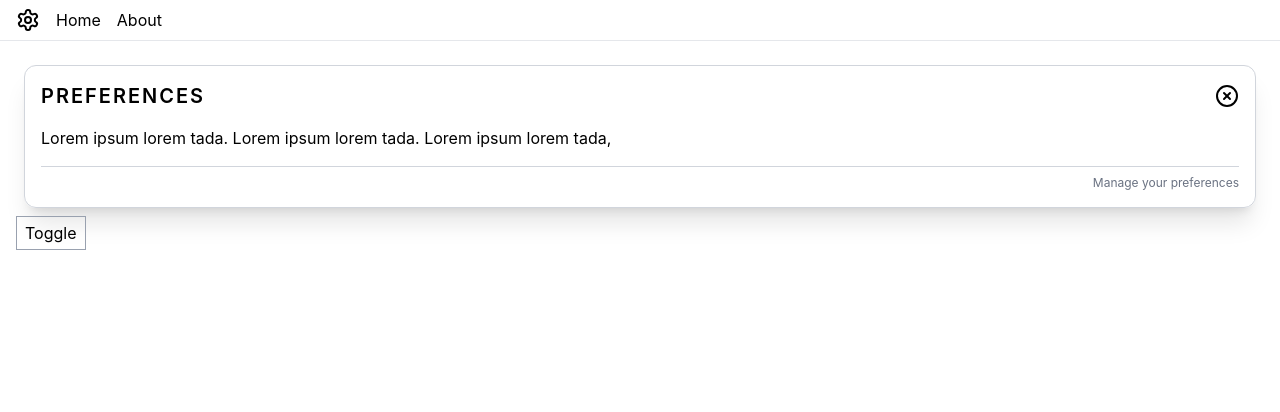
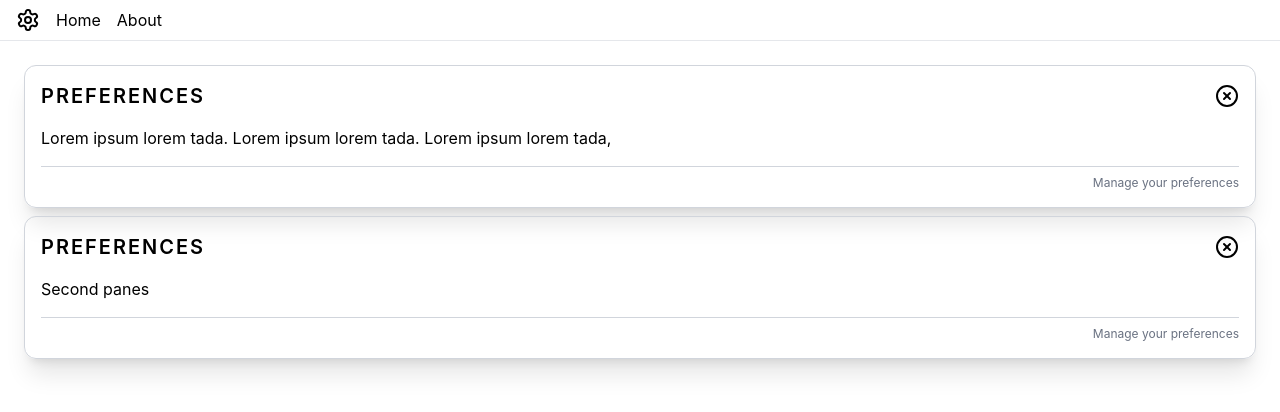
Before and after one commit to srutz/vueimagetools, a Vue app: page / in a window 1280 px wide. Shown: the top 412 px of the page. Built offline with nearby package versions, Linux system fonts and the light colour scheme.

Commit message:
toggle state outside

```diff
--- a/src/components/CardPanel.vue
+++ b/src/components/CardPanel.vue
@@ -7,14 +7,18 @@ interface PropsType {  // definiere unsere eigenschaften
     collapsed?: boolean
 }
 const { heading, footer = "Default footer text" } = defineProps<PropsType>()
-defineEmits([ "toggle"])
+const emit = defineEmits([ "toggle"])
+
+const handleToggle = () => {
+    emit("toggle")
+}
 
 </script>
 <template>
     <div class="flex flex-col gap-4 border border-gray-300 shadow-xl p-4 m-2 rounded-xl">
         <div class="flex justify-between items-center">
             <div class="font-semibold text-xl uppercase tracking-widest">{{ heading }}</div>
-            <button @click="$emit('toggle')">
+            <button @click="handleToggle()">
                 <XCircle/>
             </button>
         </div>
--- a/src/components/views/HomeView.vue
+++ b/src/components/views/HomeView.vue
@@ -2,6 +2,7 @@
 import { ref } from "vue";
 import CardPanel from "../CardPanel.vue";
 const collapsed = ref(false)
+const collapsed2 = ref(false)
 </script>
 
 <template>
@@ -13,7 +14,11 @@ const collapsed = ref(false)
       Lorem ipsum lorem tada.
       Lorem ipsum lorem tada,
       </CardPanel>
-      <button class="px-2 py-1 border border-gray-400 cursor-pointer"
-        @click="collapsed = !collapsed">Toggle</button>
+    <CardPanel heading="Preferences" :collapsed="collapsed2"
+        footer="Manage your preferences"
+        @toggle="collapsed2 = !collapsed2" >
+       Second panes
+      </CardPanel>
+
   </main>
 </template>
```
